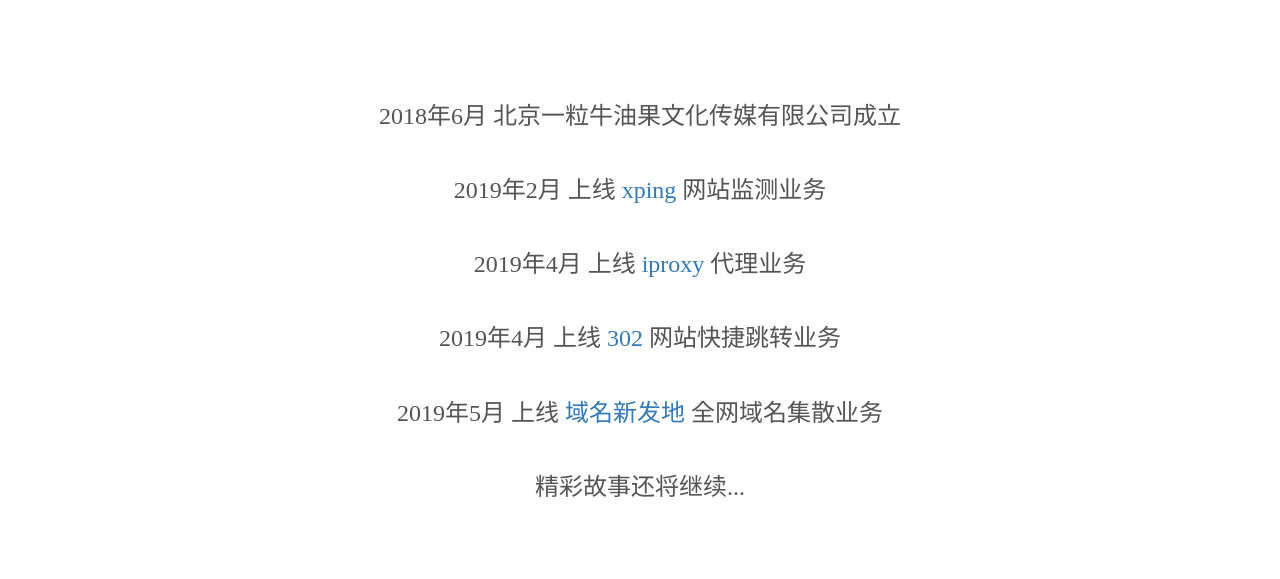
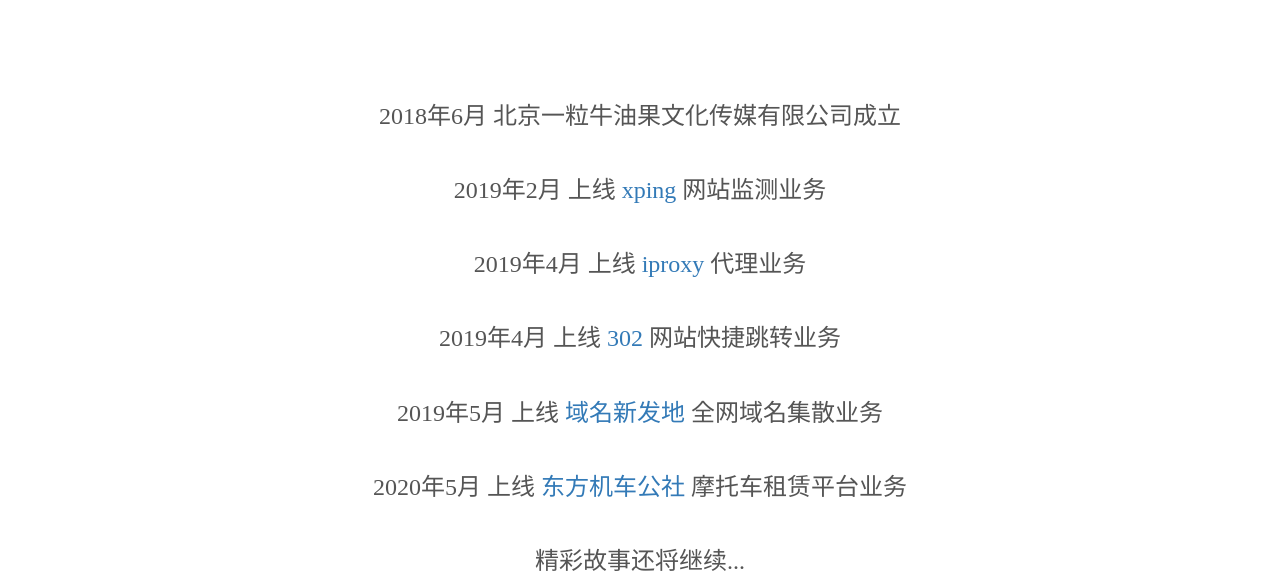
Before and after one commit to Demired/newyou, a plain HTML site: page news.html in a window 1280 px wide. Shown: the part 223-802 px from the top of the page. Drawn offline with Linux system fonts and the light colour scheme.

Commit message:
东方机车公社上线

```diff
--- a/news.html
+++ b/news.html
@@ -80,6 +80,9 @@
                     2019年5月 上线 <a target="_blank" href="https://tiny-data.cn">域名新发地</a> 全网域名集散业务
                 </p>
                 <p class="content">
+                    2020年5月 上线 <a target="_blank" href="https://hi-moto.com">东方机车公社</a> 摩托车租赁平台业务
+                </p>
+                <p class="content">
                     精彩故事还将继续...
                 </p>
             </div>
```
